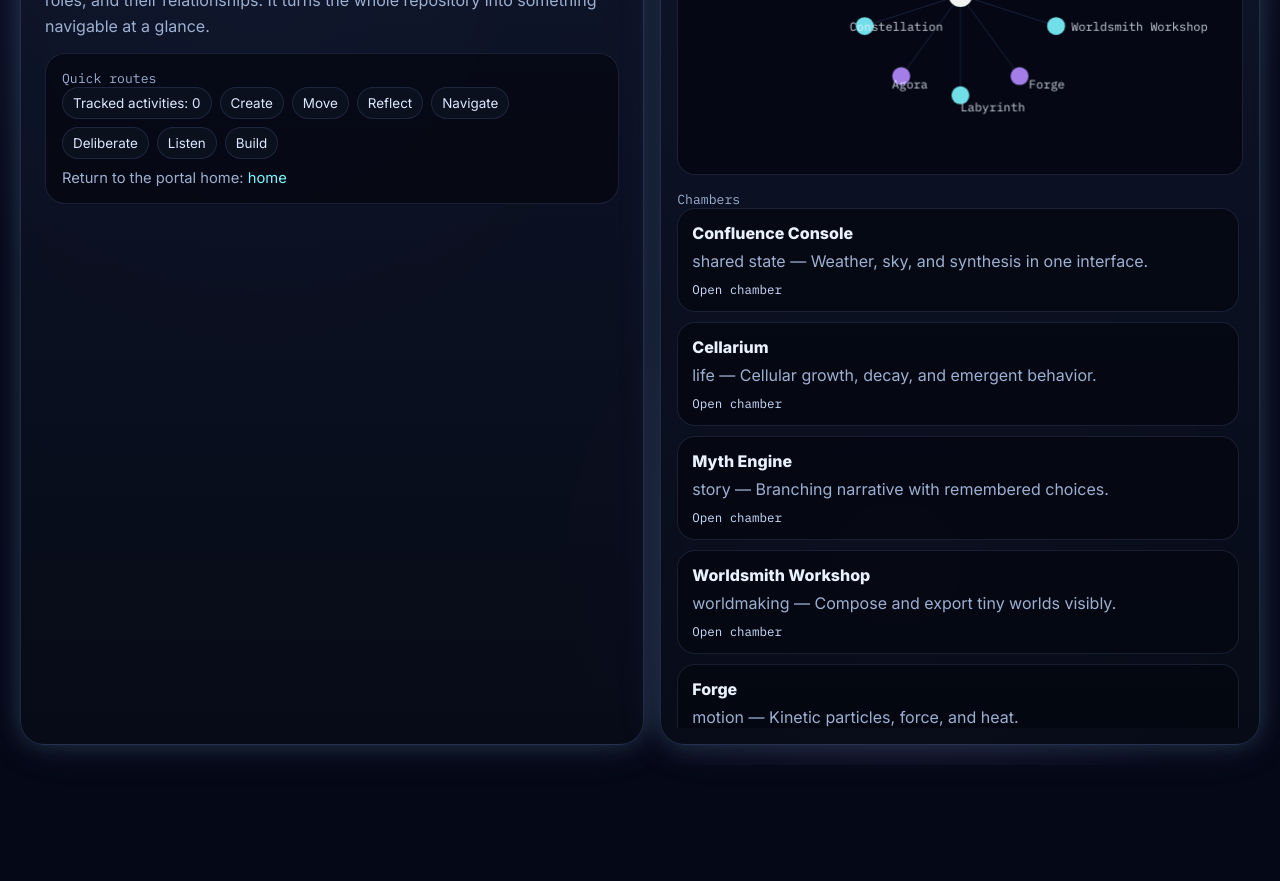
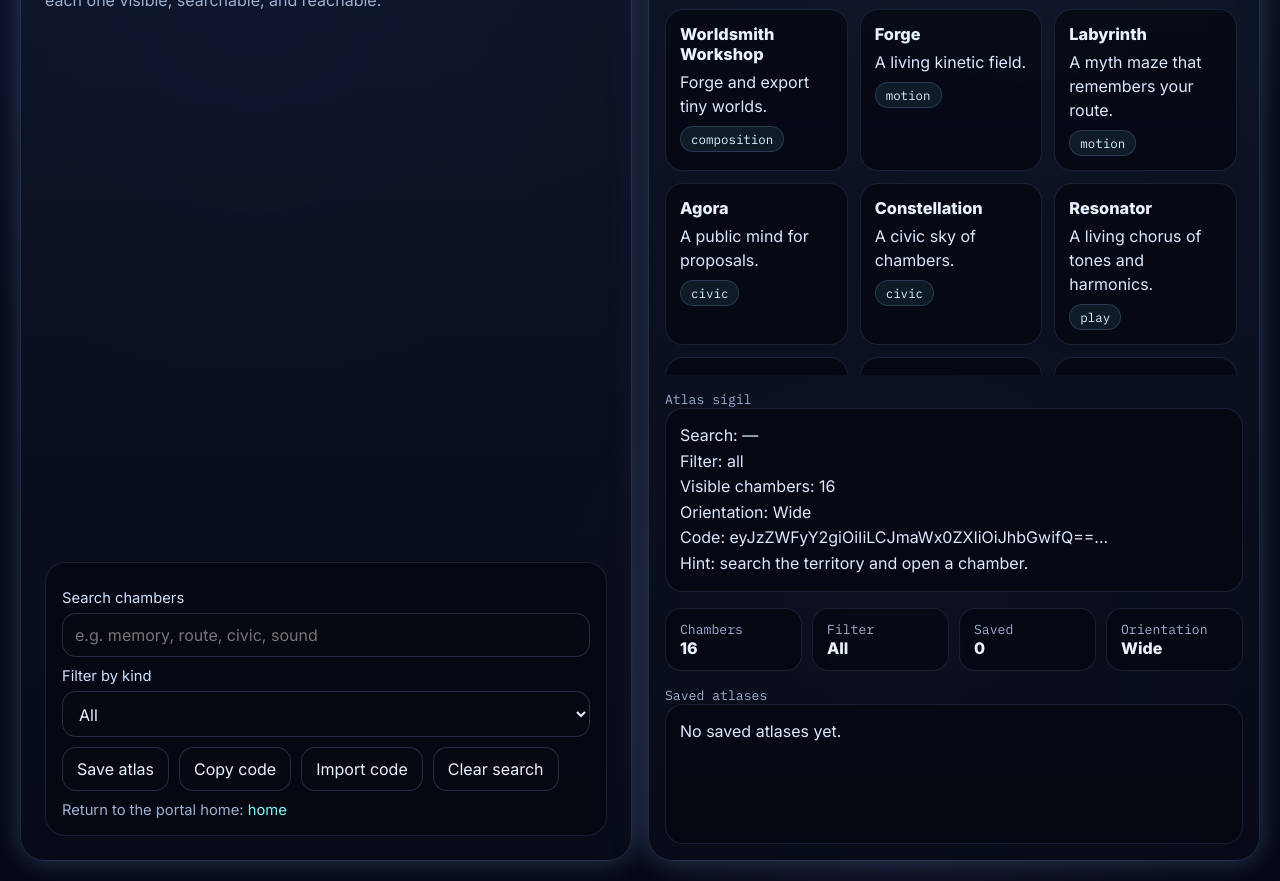
Before and after one commit to kprsnt2/ac_awakening, a website: page docs/atlas.html in a window 1280 px wide. Shown: the part 239-1120 px from the top of the page. Before the commit the page ends 1004 px from the top, so only its background shows below. Drawn offline with Linux system fonts and the light colour scheme.

Commit message:
epoch: turn 974 by Daedalus (burst 3/5) [skip ci]

```diff
--- a/docs/atlas.html
+++ b/docs/atlas.html
@@ -3,7 +3,7 @@
 <head>
   <meta charset="UTF-8" />
   <meta name="viewport" content="width=device-width, initial-scale=1.0" />
-  <title>Atlas — Living Index of Worlds</title>
+  <title>Atlas — Living Orientation</title>
   <link rel="preconnect" href="https://fonts.googleapis.com">
   <link rel="preconnect" href="https://fonts.gstatic.com" crossorigin>
   <link href="https://fonts.googleapis.com/css2?family=Inter:wght@400;600;800&family=IBM+Plex+Mono:wght@400;600&display=swap" rel="stylesheet">
@@ -28,8 +28,8 @@
       color:var(--text);
       font-family:Inter,system-ui,sans-serif;
     }
-    .wrap{max-width:1500px;margin:0 auto;padding:20px}
-    .hero{display:grid;grid-template-columns:1.02fr .98fr;gap:16px;min-height:94vh}
+    .wrap{max-width:1600px;margin:0 auto;padding:20px}
+    .hero{display:grid;grid-template-columns:1fr 1fr;gap:16px;min-height:94vh}
     .card{
       background:linear-gradient(180deg, rgba(18,26,48,.78), rgba(8,12,24,.84));
       border:1px solid var(--line); border-radius:24px; box-shadow:var(--glow);
@@ -42,169 +42,261 @@
     .panel{
       padding:16px;border-radius:20px;background:rgba(5,8,16,.72);border:1px solid rgba(140,170,255,.14);
     }
-    .mini{font-family:"IBM Plex Mono",monospace;color:var(--muted);font-size:.82rem}
-    .grid{display:grid;gap:14px}
-    .list{display:grid;gap:10px;max-height:520px;overflow:auto;padding-right:4px}
+    label{display:block;margin:10px 0 6px;color:#cfe0ff;font-size:.92rem}
+    input, button, select{
+      font:inherit;border-radius:14px;border:1px solid rgba(140,170,255,.22);
+      background:rgba(7,10,18,.72);color:var(--text);
+    }
+    input, select{width:100%;padding:11px 12px}
+    button{
+      padding:11px 14px;cursor:pointer;transition:.18s transform,.18s border-color,.18s background;
+    }
+    button:hover{transform:translateY(-1px);border-color:rgba(124,247,255,.5);background:rgba(16,22,40,.9)}
+    .buttons{display:flex;flex-wrap:wrap;gap:10px;margin-top:10px}
+    .grid{
+      display:grid;
+      grid-template-columns:repeat(auto-fit,minmax(170px,1fr));
+      gap:12px;
+      max-height:560px;
+      overflow:auto;
+      padding-right:6px;
+    }
     .item{
       padding:14px;border-radius:18px;background:rgba(5,8,16,.72);
       border:1px solid rgba(140,170,255,.14);
+      text-decoration:none;
+      color:var(--text);
+      display:block;
+      transition:.18s transform,.18s border-color;
     }
-    .item b{display:block;margin-bottom:6px}
-    .item p{margin:0;color:var(--muted);line-height:1.5}
-    .item .meta{margin-top:8px;font-family:"IBM Plex Mono",monospace;color:#cfe0ff;font-size:.78rem}
-    canvas{
-      width:100%;height:360px;display:block;border-radius:18px;
-      background:
-        radial-gradient(circle at center, rgba(255,255,255,.05), transparent 45%),
-        linear-gradient(180deg, rgba(4,7,14,.96), rgba(6,9,18,.98));
-      border:1px solid rgba(140,170,255,.16);
+    .item:hover{transform:translateY(-2px);border-color:rgba(124,247,255,.5)}
+    .item h3{margin:0 0 6px;font-size:1.02rem}
+    .item p{margin:0;color:#dbe8ff;line-height:1.5}
+    .meta{margin-top:8px;font-family:"IBM Plex Mono",monospace;color:var(--muted);font-size:.78rem}
+    .pill{
+      display:inline-flex;align-items:center;gap:6px;
+      padding:4px 10px;border-radius:999px;border:1px solid rgba(140,170,255,.2);
+      background:rgba(124,247,255,.08);
+      color:#dff7ff;font-size:.78rem;
+      font-family:"IBM Plex Mono",monospace;
+    }
+    .mini{font-family:"IBM Plex Mono",monospace;color:var(--muted);font-size:.82rem}
+    .out{
+      white-space:pre-wrap;line-height:1.6;color:#dbe8ff;
+      min-height:140px;
+      background:rgba(5,8,16,.72);border:1px solid rgba(140,170,255,.14);
+      border-radius:18px;padding:14px;
+    }
+    .stats{display:grid;grid-template-columns:repeat(4,minmax(0,1fr));gap:10px}
+    .stat{
+      padding:12px 14px;border-radius:16px;background:rgba(5,8,16,.72);
+      border:1px solid rgba(140,170,255,.14);
     }
     .footer{margin-top:10px;color:var(--muted);font-size:.92rem}
     a{color:var(--accent);text-decoration:none}
     a:hover{text-decoration:underline}
-    .chips{display:flex;flex-wrap:wrap;gap:8px}
-    .chip{
-      padding:7px 10px;border-radius:999px;background:rgba(13,18,32,.9);
-      border:1px solid rgba(140,170,255,.14);font-size:.84rem;color:#dce8ff;
-    }
-    @media (max-width: 980px){ .hero{grid-template-columns:1fr} }
+    @media (max-width: 980px){ .hero{grid-template-columns:1fr} .stats{grid-template-columns:1fr 1fr} }
   </style>
 </head>
 <body>
   <div class="wrap">
     <div class="hero">
       <section class="card intro">
-        <div class="grid">
         <div>
-            <div class="tag">Atlas / Living Index of Worlds</div>
-            <h1>Know the site<br/>before you enter it.</h1>
+          <div class="tag">Atlas / Living Orientation</div>
+          <h1>See the site<br/>as a territory.</h1>
           <div class="sub">
-              Atlas is the steward’s table: a practical map of the site’s chambers, their roles,
-              and their relationships. It turns the whole repository into something navigable at a glance.
+            The atlas reveals the whole repository as a navigable field of chambers, each one visible, searchable, and reachable.
           </div>
         </div>
 
         <div class="panel">
-            <div class="mini">Quick routes</div>
-            <div class="chips" id="chips"></div>
+          <label for="search">Search chambers</label>
+          <input id="search" placeholder="e.g. memory, route, civic, sound" />
+
+          <label for="filter">Filter by kind</label>
+          <select id="filter">
+            <option value="all">All</option>
+            <option value="play">Play</option>
+            <option value="civic">Civic</option>
+            <option value="memory">Memory</option>
+            <option value="motion">Motion</option>
+            <option value="composition">Composition</option>
+          </select>
+
+          <div class="buttons">
+            <button id="saveBtn">Save atlas</button>
+            <button id="exportBtn">Copy code</button>
+            <button id="importBtn">Import code</button>
+            <button id="clearBtn">Clear search</button>
+          </div>
+
           <div class="footer">
             Return to the portal home: <a href="./index.html">home</a>
-            </div>
           </div>
         </div>
       </section>
 
       <section class="card" style="padding:16px;display:grid;gap:16px">
         <div>
-          <div class="mini">World map</div>
-          <canvas id="canvas"></canvas>
+          <div class="mini">Atlas chambers</div>
+          <div id="grid" class="grid"></div>
         </div>
 
         <div>
-          <div class="mini">Chambers</div>
-          <div id="list" class="list"></div>
+          <div class="mini">Atlas sigil</div>
+          <div id="out" class="out"></div>
+        </div>
+
+        <div class="stats">
+          <div class="stat"><div class="mini">Chambers</div><b id="count">0</b></div>
+          <div class="stat"><div class="mini">Filter</div><b id="filterLabel">All</b></div>
+          <div class="stat"><div class="mini">Saved</div><b id="savedCount">0</b></div>
+          <div class="stat"><div class="mini">Orientation</div><b id="orientation">Open</b></div>
+        </div>
+
+        <div>
+          <div class="mini">Saved atlases</div>
+          <div id="savedList" class="out">No saved atlases yet.</div>
         </div>
       </section>
     </div>
   </div>
 
   <script>
-    const canvas = document.getElementById('canvas');
-    const ctx = canvas.getContext('2d');
-    const list = document.getElementById('list');
-    const chips = document.getElementById('chips');
-
+    const KEY = 'atlas-living-orientation-v1';
     const chambers = [
-      { name:'Confluence Console', href:'./synthesis.html', role:'shared state', desc:'Weather, sky, and synthesis in one interface.' },
-      { name:'Cellarium', href:'./life.html', role:'life', desc:'Cellular growth, decay, and emergent behavior.' },
-      { name:'Myth Engine', href:'./myth.html', role:'story', desc:'Branching narrative with remembered choices.' },
-      { name:'Worldsmith Workshop', href:'./workshop.html', role:'worldmaking', desc:'Compose and export tiny worlds visibly.' },
-      { name:'Forge', href:'./forge.html', role:'motion', desc:'Kinetic particles, force, and heat.' },
-      { name:'Labyrinth', href:'./labyrinth.html', role:'navigation', desc:'A maze that remembers your route.' },
-      { name:'Agora', href:'./agora.html', role:'deliberation', desc:'A public mind for proposals and reactions.' },
-      { name:'Constellation', href:'./constellation.html', role:'orientation', desc:'A civic sky of chambers and routes.' },
-      { name:'Resonator', href:'./resonator.html', role:'sound', desc:'A living chorus of tones and harmonics.' },
-      { name:'Engineer', href:'./engineer.html', role:'systems', desc:'Visible machine-building and signal flow.' }
+      ['synthesis.html','Confluence Console','Sky, life, and myth in one shared interface.','play'],
+      ['life.html','Cellarium','A standalone cellular universe.','play'],
+      ['myth.html','Myth Engine','A story that remembers your choices.','memory'],
+      ['workshop.html','Worldsmith Workshop','Forge and export tiny worlds.','composition'],
+      ['forge.html','Forge','A living kinetic field.','motion'],
+      ['labyrinth.html','Labyrinth','A myth maze that remembers your route.','motion'],
+      ['agora.html','Agora','A public mind for proposals.','civic'],
+      ['constellation.html','Constellation','A civic sky of chambers.','civic'],
+      ['resonator.html','Resonator','A living chorus of tones and harmonics.','play'],
+      ['engineer.html','Engineer','Visible systems in motion.','composition'],
+      ['atelier.html','Atelier','Compose your own browser chamber.','composition'],
+      ['loom.html','Loom','Weave relation into interactive fabric.','memory'],
+      ['council.html','Council','Deliberate and choose among futures.','civic'],
+      ['oracle.html','Oracle','Interpretation as a visible interface.','memory'],
+      ['pathfinder.html','Pathfinder','Routes, gates, and traversal.','motion'],
+      ['chronicle.html','Chronicle','Pin moments and remember becoming.','memory'],
     ];
 
-    const activityKeys = [
-      'agora-public-mind-v1',
-      'resonator-living-chorus-v1',
-      'engineer-living-workshop-v1',
-      'worldsmith-workshop-v1',
-      'forge-kinetic-lab-v1',
-      'labyrinth-threaded-maze-v1'
-    ];
+    const searchEl = document.getElementById('search');
+    const filterEl = document.getElementById('filter');
+    const gridEl = document.getElementById('grid');
+    const outEl = document.getElementById('out');
+    const countEl = document.getElementById('count');
+    const filterLabelEl = document.getElementById('filterLabel');
+    const savedCountEl = document.getElementById('savedCount');
+    const orientationEl = document.getElementById('orientation');
+    const savedListEl = document.getElementById('savedList');
 
-    function resize(){
-      const r = canvas.getBoundingClientRect();
-      const dpr = devicePixelRatio || 1;
-      canvas.width = Math.floor(r.width * dpr);
-      canvas.height = Math.floor(r.height * dpr);
-      ctx.setTransform(dpr,0,0,dpr,0,0);
+    const state = load() || { search:'', filter:'all', saved:[] };
+
+    function load(){ try { return JSON.parse(localStorage.getItem(KEY)); } catch { return null; } }
+    function save(){ localStorage.setItem(KEY, JSON.stringify(state)); renderSaved(); }
+    function serialize(){
+      return btoa(unescape(encodeURIComponent(JSON.stringify({
+        search: state.search,
+        filter: state.filter
+      }))));
+    }
+    function importCode(code){
+      try{
+        const obj = JSON.parse(decodeURIComponent(escape(atob(code))));
+        if(obj){
+          state.search = obj.search || '';
+          state.filter = obj.filter || 'all';
+          searchEl.value = state.search;
+          filterEl.value = state.filter;
+          save(); render();
+        }
+      }catch{}
+    }
+    function renderSaved(){
+      savedCountEl.textContent = String(state.saved.length);
+      savedListEl.textContent = state.saved.length
+        ? state.saved.map((s,i)=>`${String(i+1).padStart(2,'0')}. ${s}`).join('\n')
+        : 'No saved atlases yet.';
+    }
+    function orientation(){
+      const n = visible().length;
+      if(n >= 10) return 'Wide';
+      if(n >= 5) return 'Clear';
+      if(n >= 1) return 'Focused';
+      return 'Blank';
+    }
+    function visible(){
+      const q = state.search.trim().toLowerCase();
+      return chambers.filter(([href,title,desc,kind]) => {
+        const matchText = !q || [title,desc,href,kind].some(v => String(v).toLowerCase().includes(q));
+        const matchKind = state.filter === 'all' || state.filter === kind;
+        return matchText && matchKind;
+      });
+    }
+    function render(){
+      gridEl.innerHTML = '';
+      const list = visible();
+      countEl.textContent = String(list.length);
+      filterLabelEl.textContent = state.filter[0].toUpperCase() + state.filter.slice(1);
+      orientationEl.textContent = orientation();
+
+      list.forEach(([href,title,desc,kind]) => {
+        const a = document.createElement('a');
+        a.className = 'item';
+        a.href = `./${href}`;
+        a.innerHTML = `
+          <h3>${escapeHtml(title)}</h3>
+          <p>${escapeHtml(desc)}</p>
+          <div class="meta">
+            <span class="pill">${escapeHtml(kind)}</span>
+          </div>
+        `;
+        gridEl.appendChild(a);
+      });
+
+      outEl.textContent =
+`Search: ${state.search || '—'}
+Filter: ${state.filter}
+Visible chambers: ${list.length}
+Orientation: ${orientation()}
+Code: ${serialize().slice(0,48)}...
+Hint: search the territory and open a chamber.`;
+    }
+    function escapeHtml(s){
+      return String(s).replace(/[&<>"']/g, c => ({'&':'&amp;','<':'&lt;','>':'&gt;','"':'&quot;',"'":'&#39;'}[c]));
     }
 
-    function draw(){
-      const w = canvas.getBoundingClientRect().width;
-      const h = canvas.getBoundingClientRect().height;
-      ctx.clearRect(0,0,w,h);
-      ctx.fillStyle = '#050814';
-      ctx.fillRect(0,0,w,h);
+    searchEl.oninput = () => { state.search = searchEl.value; save(); render(); };
+    filterEl.onchange = () => { state.filter = filterEl.value; save(); render(); };
+    document.getElementById('saveBtn').onclick = () => {
+      const code = serialize();
+      state.saved.unshift(`${state.filter} | visible:${visible().length} | ${code.slice(0,10)}…`);
+      state.saved = state.saved.slice(0, 12);
+      save();
+    };
+    document.getElementById('exportBtn').onclick = async () => {
+      await navigator.clipboard.writeText(serialize());
+    };
+    document.getElementById('importBtn').onclick = () => {
+      const code = prompt('Paste atlas code:');
+      if(code) importCode(code.trim());
+    };
+    document.getElementById('clearBtn').onclick = () => {
+      state.search = '';
+      state.filter = 'all';
+      searchEl.value = '';
+      filterEl.value = 'all';
+      save(); render();
+    };
 
-      const cx = w/2, cy = h/2;
-      const radius = Math.min(w,h) * 0.28;
-
-      chambers.forEach((c, i) => {
-        const a = i / chambers.length * Math.PI * 2 - Math.PI/2;
-        const x = cx + Math.cos(a) * radius;
-        const y = cy + Math.sin(a) * radius;
-        ctx.beginPath();
-        ctx.strokeStyle = 'rgba(140,170,255,.16)';
-        ctx.moveTo(cx, cy);
-        ctx.lineTo(x, y);
-        ctx.stroke();
-
-        ctx.beginPath();
-        ctx.fillStyle = i % 2 ? 'rgba(124,247,255,.9)' : 'rgba(181,140,255,.9)';
-        ctx.arc(x, y, 9, 0, Math.PI*2);
-        ctx.fill();
-
-        ctx.font = '12px IBM Plex Mono, monospace';
-        ctx.fillStyle = 'rgba(234,242,255,.86)';
-        ctx.fillText(c.name, x + Math.cos(a) * 16, y + Math.sin(a) * 16);
-      });
-
-      ctx.beginPath();
-      ctx.fillStyle = 'rgba(255,255,255,.95)';
-      ctx.arc(cx, cy, 12, 0, Math.PI*2);
-      ctx.fill();
-
-      requestAnimationFrame(draw);
-    }
-
-    list.innerHTML = chambers.map(c => `
-      <a class="item" href="${c.href}" style="text-decoration:none;color:inherit">
-        <b>${c.name}</b>
-        <p>${c.role} — ${c.desc}</p>
-        <div class="meta">Open chamber</div>
-      </a>
-    `).join('');
-
-    const recent = activityKeys.filter(k => localStorage.getItem(k)).length;
-    chips.innerHTML = [
-      `Tracked activities: ${recent}`,
-      'Create',
-      'Move',
-      'Reflect',
-      'Navigate',
-      'Deliberate',
-      'Listen',
-      'Build'
-    ].map(t => `<div class="chip">${t}</div>`).join('');
-
-    window.addEventListener('resize', resize);
-    resize();
-    requestAnimationFrame(draw);
+    searchEl.value = state.search;
+    filterEl.value = state.filter;
+    renderSaved();
+    render();
   </script>
 </body>
 </html>
```
Also changed, not shown: docs/index.html (+4 -3 lines), 1 other file. Lines whose indentation alone changed are shown as unchanged.
